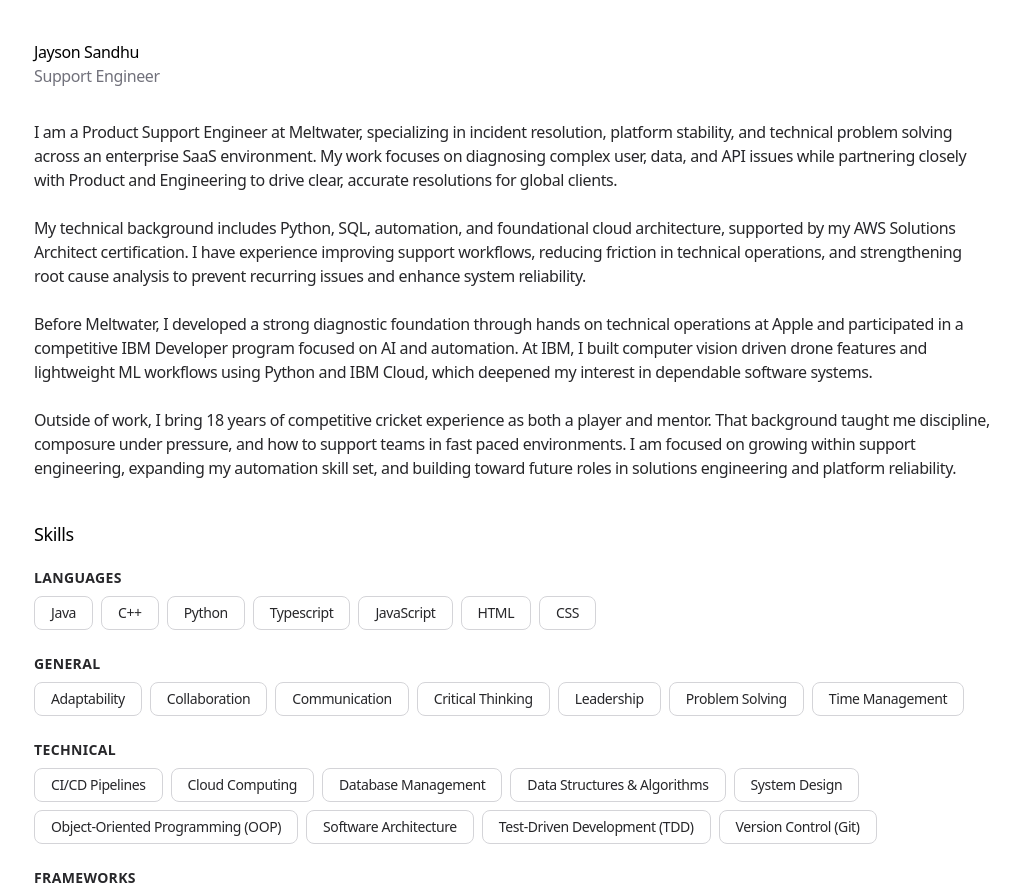
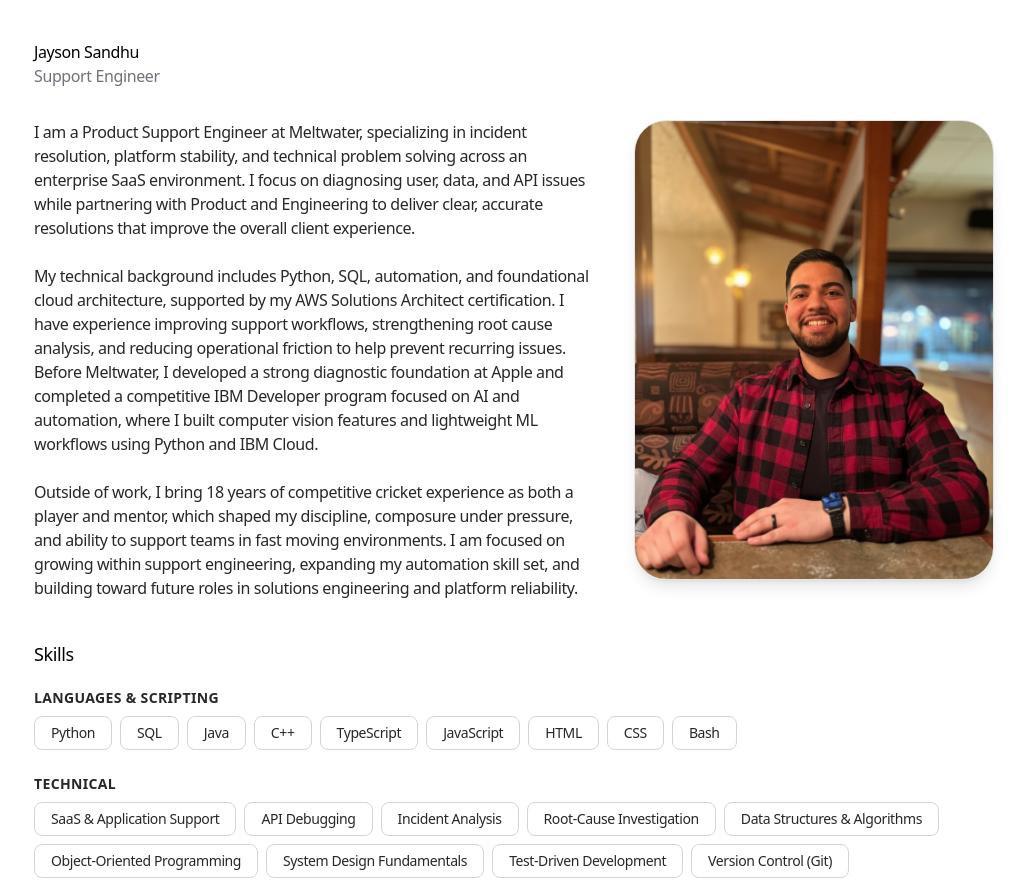
Before and after one commit to jayson-s/portfolio, a Next.js app: page / in a window 1280 px wide. Shown: the part 40-934 px from the top of the page, without its empty margins (126-1151 px from the left). Built offline with nearby package versions, Linux system fonts and the light colour scheme; no server answers.

Commit message:
Implemented Hero feature

```diff
--- a/app/data.ts
+++ b/app/data.ts
@@ -39,64 +39,74 @@
 
 export const SKILLS: SkillCategory[] = [
   {
-    category: 'Languages',
-    skills: ['Java', 'C++', 'Python', 'Typescript', 'JavaScript', 'HTML', 'CSS']
-  },
-  {
-    category: 'General',
+    category: 'Languages & Scripting',
     skills: [
-      'Adaptability',
-      'Collaboration',
-      'Communication',
-      'Critical Thinking',
-      'Leadership',
-      'Problem Solving',
-      'Time Management',
+      'Python',
+      'SQL',
+      'Java',
+      'C++',
+      'TypeScript',
+      'JavaScript',
+      'HTML',
+      'CSS',
+      'Bash',
     ],
   },
   {
     category: 'Technical',
     skills: [
-      'CI/CD Pipelines',
-      'Cloud Computing',
-      'Database Management',
+      'SaaS & Application Support',
+      'API Debugging',
+      'Incident Analysis',
+      'Root-Cause Investigation',
       'Data Structures & Algorithms',
-      'System Design',
-      'Object-Oriented Programming (OOP)',
-      'Software Architecture',
-      'Test-Driven Development (TDD)',
+      'Object-Oriented Programming',
+      'System Design Fundamentals',
+      'Test-Driven Development',
       'Version Control (Git)',
     ],
   },
   {
-    category: 'Frameworks',
+    category: 'Cloud & Infrastructure',
     skills: [
-      'Express.js',
-      'Firebase',
-      'Flutter',
-      'Next.js',
-      'Node.js',
-      'React.js',
-      'Spring Boot',
-      'Tailwind CSS',
+      'AWS EC2',
+      'AWS S3',
+      'AWS DynamoDB',
+      'AWS Lambda',
+      'Docker',
+      'CI/CD (GitHub Actions, Jenkins)',
+      'Linux',
     ],
   },
   {
-    category: 'Tools',
+    category: 'Frameworks & Platforms',
+    skills: ['Next.js', 'React.js', 'Node.js', 'Firebase', 'Tailwind CSS'],
+  },
+  {
+    category: 'Tools & Systems',
     skills: [
-      'AWS',
+      'Jira',
       'Confluence',
-      'Docker',
+      'Salesforce',
+      'Postman',
       'GitHub',
+      'VS Code',
+      'MongoDB',
+      'PostgreSQL',
+      'MySQL',
       'IntelliJ IDEA',
-      'Jenkins',
-      'Jira',
-      'Linux',
-      'MongoDB',
-      'MySQL',
-      'PostgreSQL',
-      'Salesforce',
-      'VS Code',
+    ],
+  },
+  {
+    category: 'Core Competencies',
+    skills: [
+      'Collaboration',
+      'Communication',
+      'Critical Thinking',
+      'Adaptability',
+      'Leadership',
+      'Problem Solving',
+      'Time Management',
     ],
   },
 ]
@@ -104,31 +114,36 @@
 export const PROJECTS: Project[] = [
   {
     name: 'Personal Portfolio',
-    description: 'My legacy personal website built with HTML, CSS, & JavaScript before shifting to a modern Next.js based version.',
+    description:
+      'My legacy personal website built with HTML, CSS, & JavaScript before shifting to a modern Next.js based version.',
     link: 'https://jayson-s.github.io/',
     id: 'project1',
   },
   {
     name: 'Othello',
-    description: 'An AI-powered Othello game built with Java and Minimax Algorithm, designed for competitive strategic gameplay.',
+    description:
+      'An AI-powered Othello game built with Java and Minimax Algorithm, designed for competitive strategic gameplay.',
     link: 'https://github.com/jayson-s/othello',
     id: 'project2',
   },
   {
     name: 'LifeBalance+',
-    description: 'A cross-platform wellness app built with Flutter, offering task management, habit tracking, and fitness analytics.',
+    description:
+      'A cross-platform wellness app built with Flutter, offering task management, habit tracking, and fitness analytics.',
     link: 'https://github.com/jayson-s/LifeBalancePlus',
     id: 'project3',
   },
   {
     name: 'Banking System',
-    description: 'A scalable C++ banking system designed for secure account management, transactions, and financial data integrity.',
+    description:
+      'A scalable C++ banking system designed for secure account management, transactions, and financial data integrity.',
     link: 'https://github.com/jayson-s/Banking-System',
     id: 'project4',
   },
   {
     name: 'Real Estate Prediction Model',
-    description: 'A scalable housing data system designed for robust EDA, efficient feature engineering, and accurate price modeling.',
+    description:
+      'A scalable housing data system designed for robust EDA, efficient feature engineering, and accurate price modeling.',
     link: 'https://github.com/jayson-s/RealEstatePrediction',
     id: 'project5',
   },
@@ -200,6 +215,6 @@
   },
 ]
 
-type Email = `${string}@${string}.${string}`;
+type Email = `${string}@${string}.${string}`
 
-export const EMAIL: Email = 'jayson@jaysonsandhu.com';
+export const EMAIL: Email = 'jayson@jaysonsandhu.com'
--- a/app/page.tsx
+++ b/app/page.tsx
@@ -1,4 +1,5 @@
 'use client'
+import Image from 'next/image'
 import { motion } from 'framer-motion'
 import { Spotlight } from '@/ui/spotlight'
 import { Magnetic } from '@/ui/magnetic'
@@ -79,39 +80,49 @@
         variants={VARIANTS_SECTION}
         transition={TRANSITION_SECTION}
       >
+        <div className="flex flex-col items-start gap-10 md:flex-row">
           <div className="flex-1">
             <p className="text-zinc-800 dark:text-zinc-400">
               I am a Product Support Engineer at Meltwater, specializing in
               incident resolution, platform stability, and technical problem
-            solving across an enterprise SaaS environment. My work focuses on
-            diagnosing complex user, data, and API issues while partnering
-            closely with Product and Engineering to drive clear, accurate
-            resolutions for global clients.
-            <br></br>
-            <br></br>
+              solving across an enterprise SaaS environment. I focus on
+              diagnosing user, data, and API issues while partnering with
+              Product and Engineering to deliver clear, accurate resolutions
+              that improve the overall client experience.
+              <br />
+              <br />
               My technical background includes Python, SQL, automation, and
               foundational cloud architecture, supported by my AWS Solutions
               Architect certification. I have experience improving support
-            workflows, reducing friction in technical operations, and
-            strengthening root cause analysis to prevent recurring issues and
-            enhance system reliability.
-            <br></br>
-            <br></br>
-            Before Meltwater, I developed a strong diagnostic foundation through
-            hands on technical operations at Apple and participated in a
-            competitive IBM Developer program focused on AI and automation. At
-            IBM, I built computer vision driven drone features and lightweight
-            ML workflows using Python and IBM Cloud, which deepened my interest
-            in dependable software systems.
-            <br></br>
-            <br></br>
-            Outside of work, I bring 18 years of competitive cricket experience
-            as both a player and mentor. That background taught me discipline,
-            composure under pressure, and how to support teams in fast paced
-            environments. I am focused on growing within support engineering,
-            expanding my automation skill set, and building toward future roles
-            in solutions engineering and platform reliability.
+              workflows, strengthening root cause analysis, and reducing
+              operational friction to help prevent recurring issues. Before
+              Meltwater, I developed a strong diagnostic foundation at Apple and
+              completed a competitive IBM Developer program focused on AI and
+              automation, where I built computer vision features and lightweight
+              ML workflows using Python and IBM Cloud.
+              <br />
+              <br />
+              Outside of work, I bring 18 years of competitive cricket
+              experience as both a player and mentor, which shaped my
+              discipline, composure under pressure, and ability to support teams
+              in fast moving environments. I am focused on growing within
+              support engineering, expanding my automation skill set, and
+              building toward future roles in solutions engineering and platform
+              reliability.
             </p>
+          </div>
+
+          <div className="flex w-full justify-center md:w-auto md:justify-end">
+            <div className="relative h-64 w-64 md:h-115 md:w-90">
+              <Image
+                src="/portfolio-pic.png"
+                alt="Portrait of Jayson Sandhu"
+                fill
+                className="rounded-4xl border border-zinc-200 object-cover shadow-lg dark:border-zinc-700"
+                sizes="(min-width: 768px) 20rem, 16rem"
+              />
+            </div>
+          </div>
         </div>
       </motion.section>
 
```
Also changed, not shown: public/portfolio-pic.png (added). Lines whose indentation alone changed are shown as unchanged.
